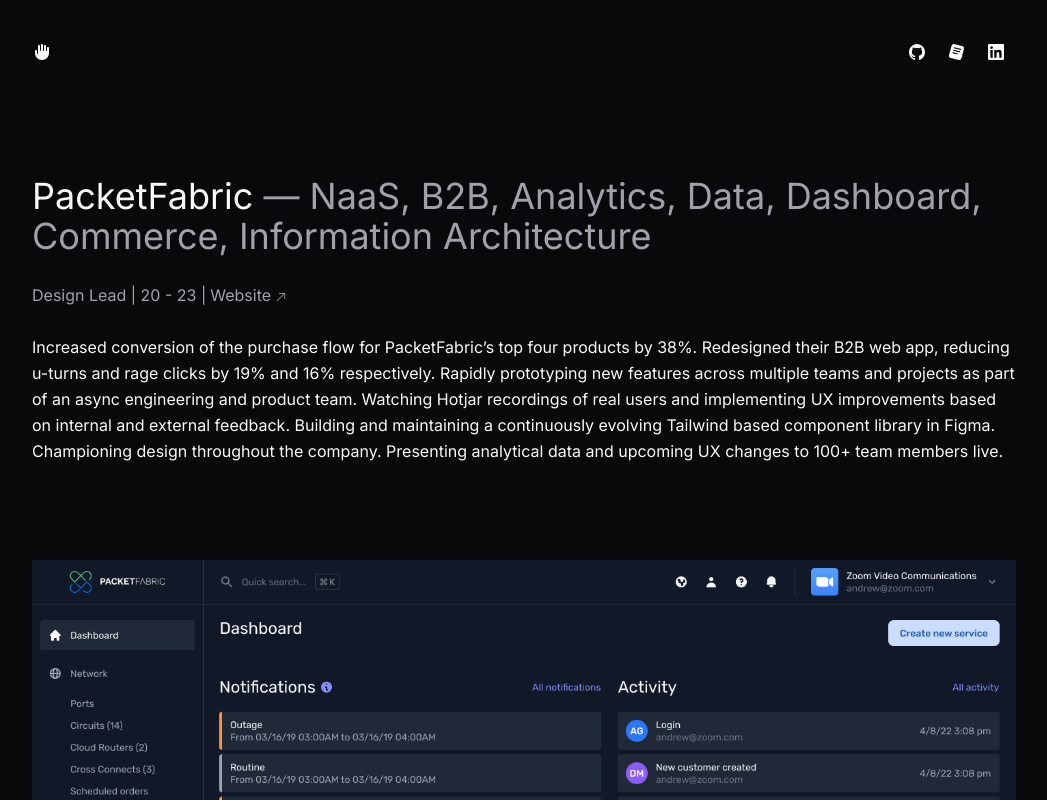
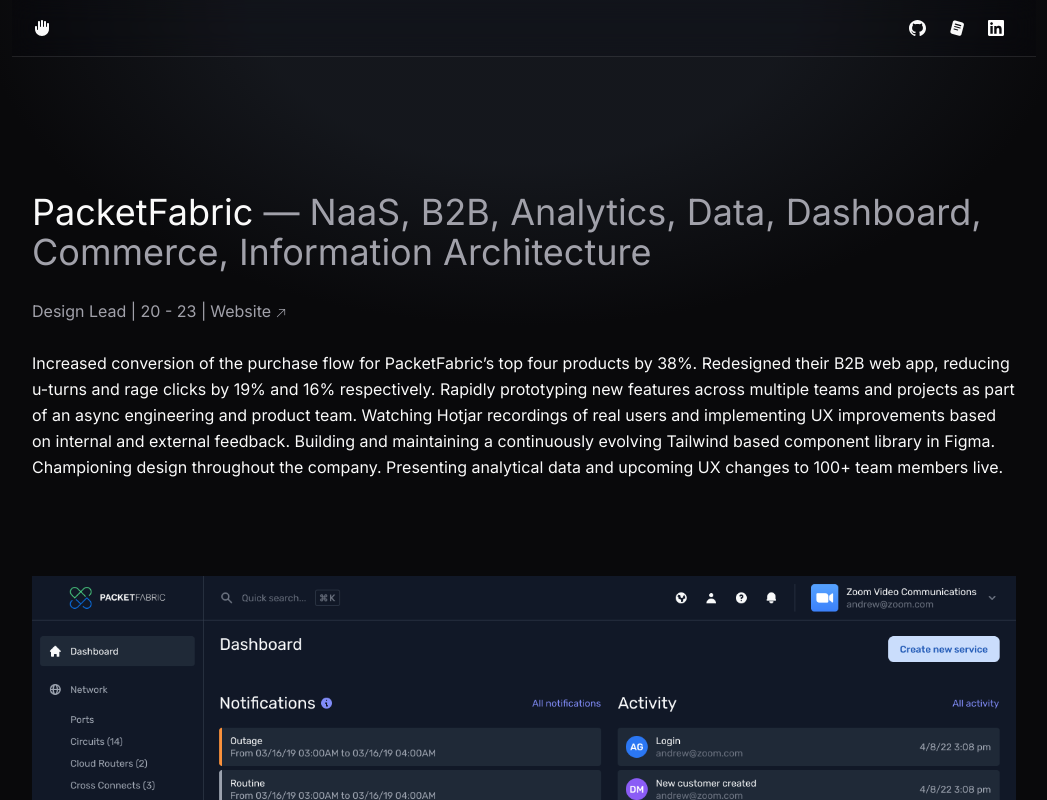
Before and after one commit to andrewgormley/postpfdepression, a Next.js app: page /packetfabric in a window 1280 px wide. Shown: the top 800 px of the page, without its empty margins (116-1163 px from the left). Built offline with nearby package versions, Linux system fonts and the light colour scheme.

Commit message:
added sticky header and gradient bg

```diff
--- a/app/components/Banner.js
+++ b/app/components/Banner.js
@@ -4,7 +4,7 @@
 
 function Banner() {
   return (
-    <div className="text-2xl md:text-4xl">
+    <div className="text-2xl md:text-4xl z-40 relative">
       <Typewriter
         onInit={(typewriter) => {
           typewriter.typeString("Hey, I'm Andrew")
--- a/app/components/Nav.js
+++ b/app/components/Nav.js
@@ -4,8 +4,8 @@
 
 function Nav() {
   return(
-    <div className="w-full">
-      <div className="flex flex-row max-w-5xl mx-auto items-center px-5 justify-between mt-6">
+    <div className="w-full z-50 fixed">
+        <div className="flex flex-row px-5 max-w-5xl mx-auto w-full items-center justify-between border-b border-zinc-50/10 bg-zinc-950/10 backdrop-blur-md ">
 
           <Link href='/'>
             <svg width="20" height="20" viewBox="0 0 20 20" fill="none" xmlns="http://www.w3.org/2000/svg">
@@ -17,6 +17,7 @@
 
         </div>
 
+
     </div>
   );
 }
--- a/app/components/Project.js
+++ b/app/components/Project.js
@@ -20,15 +20,12 @@
           <div className="absolute top-1/2 left-1/2 -translate-x-1/2 -translate-y-1/2 opacity-0 group-hover:opacity-100 transition duration-300 ease-in-out">
             View project
             <svg xmlns="http://www.w3.org/2000/svg" viewBox="0 0 24 24" fill="currentColor" className="h-4 ml-2 inline-block fill-green-400">
-              <path fillRule="evenodd" d="M8.25 3.75H19.5a.75.75 0 01.75.75v11.25a.75.75 0 01-1.5 0V6.31L5.03 20.03a.75.75 0 01-1.06-1.06L17.69 5.25H8.25a.75.75 0 010-1.5z" clipRule="evenodd" />
+              <path fill-rule="evenodd" d="M12.97 3.97a.75.75 0 011.06 0l7.5 7.5a.75.75 0 010 1.06l-7.5 7.5a.75.75 0 11-1.06-1.06l6.22-6.22H3a.75.75 0 010-1.5h16.19l-6.22-6.22a.75.75 0 010-1.06z" clip-rule="evenodd" />
             </svg>
           </div>
         </div>
         <div className="flex items-center mb-2 mt-6">
           <h2>{props.title} <span class="text-zinc-400">— {props.description}</span></h2>
-          <svg xmlns="http://www.w3.org/2000/svg" viewBox="0 0 24 24" fill="currentColor" className="hidden md:block ml-2 h-4 fill-zinc-400 group-hover:fill-green-400 transition duration-150 ease-in-out">
-            <path fillRule="evenodd" d="M8.25 3.75H19.5a.75.75 0 01.75.75v11.25a.75.75 0 01-1.5 0V6.31L5.03 20.03a.75.75 0 01-1.06-1.06L17.69 5.25H8.25a.75.75 0 010-1.5z" clipRule="evenodd" />
-          </svg>
         </div>
         <p className="text-xs text-zinc-400">{props.role}</p>
       </div>
--- a/app/components/ProjectHeader.js
+++ b/app/components/ProjectHeader.js
@@ -2,8 +2,8 @@
 
 function ProjectHeader(props) {
   return (
-    <div>
-      <h1 className="text-2xl md:text-4xl mb-6 mt-12 md:mt-24">{props.title} <span class="text-zinc-400">— {props.description}</span></h1>
+    <div className="relative z-40">
+      <h1 className="text-2xl md:text-4xl mb-6 mt-24 md:mt-48">{props.title} <span class="text-zinc-400">— {props.description}</span></h1>
         <div className="text-zinc-400 mb-6 flex flex-row items-center">
         {props.role} | <a href={props.website} className="p-1 group hover:text-zinc-50 transition duration-150 ease-in-out" target="_blank">Website
           <svg xmlns="http://www.w3.org/2000/svg" viewBox="0 0 24 24" fill="currentColor" className="inline-block w-3 h-3 ml-1 fill-zinc-400 group-hover:fill-green-400 transition duration-150 ease-in-out">
--- a/app/components/Socials.js
+++ b/app/components/Socials.js
@@ -20,7 +20,7 @@
           <a href="https://read.cv/andrewgormley" target="_blank" className="px-3 py-5 transition ease-in-out hover:-translate-y-1 duration-300">
             <Image
               className="h-4 w-auto"
-              src="/read.png"
+              src="/read.svg"
               alt="read.cv logo"
               priority
               width={100}
--- a/app/layout.js
+++ b/app/layout.js
@@ -17,6 +17,9 @@
       <Analytics />
       <body className={inter.className}>
         <div className="flex flex-col text-zinc-50 leading-snug bg-zinc-950">
+          <div className="flex mx-auto w-full relative z-10">
+            <div className="absolute top-0 opacity-25 bg-[radial-gradient(ellipse_at_top,_var(--tw-gradient-stops))] from-gray-700 from-30% via-zinc-950 via-60% to-transparent to-90% h-48 md:h-96 w-full"></div>
+          </div>
           <Nav/>
           {children}
           <Footer/>
```
Also changed, not shown: public/read.svg (added), public/readme.svg (added). Lines whose indentation alone changed are shown as unchanged.
